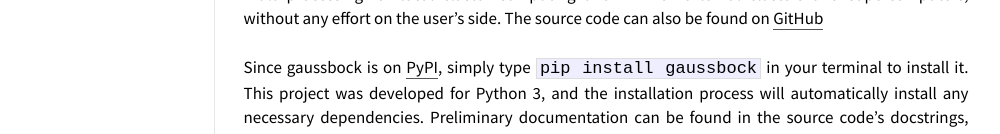
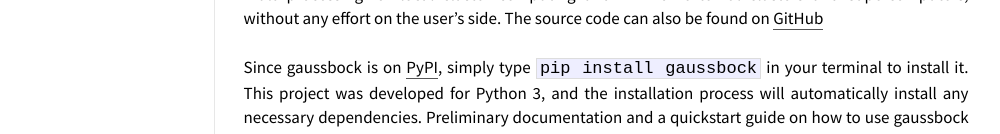
Before and after one commit to moews/moews.github.io, a Jekyll site: the page built from _posts/2017-03-23-projects.md, in a window 1280 px wide. Shown: the part 766-900 px from the top of the page, without its empty margins (144-1144 px from the left). Built offline with Jekyll 4.4.1, drawn with Linux system fonts in a browser that asks for light colours; some of the changed text lies outside the part shown.

Commit message:
Update 2017-03-23-projects.md

```diff
--- a/_posts/2017-03-23-projects.md
+++ b/_posts/2017-03-23-projects.md
@@ -16,4 +16,4 @@ Current efforts in cosmological parameter estimation often suffer from both the
 
 With a foundation in Bayesian nonparametrics, variational inference, estimation theory and parallel computing, gaussbock builds on our recent research in iterative sampling methods and supports both multi-processing for local cluster computing and MPI for external clusters and supercomputers, without any effort on the user's side. The source code can also be found on [GitHub](https://github.com/moews/gaussbock)
 
-Since gaussbock is on [PyPI](https://pypi.org/project/gaussbock/), simply type `pip install gaussbock` in your terminal to install it. This project was developed for Python 3, and the installation process will automatically install any necessary dependencies. Preliminary documentation can be found in the source code's docstrings, with a full documentation and a paper on arXiv, as well as for submission in a suitable journal, currently in preparation.
+Since gaussbock is on [PyPI](https://pypi.org/project/gaussbock/), simply type `pip install gaussbock` in your terminal to install it. This project was developed for Python 3, and the installation process will automatically install any necessary dependencies. Preliminary documentation and a quickstart guide on how to use gaussbock can be found in the source code's docstrings, with a full documentation and a paper on arXiv, as well as for submission in a suitable journal, currently in preparation.
```
